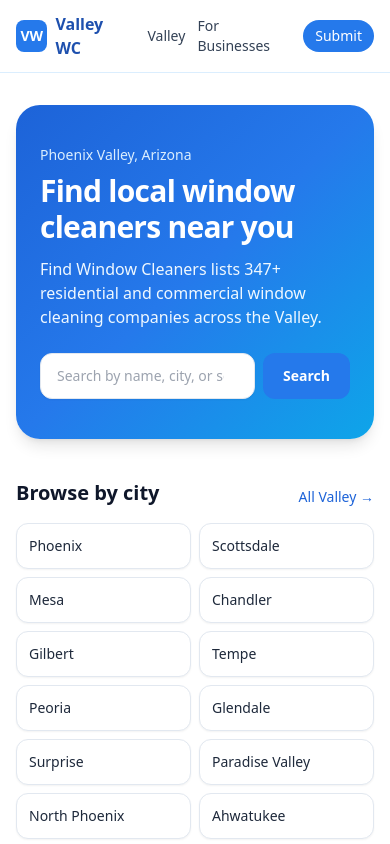
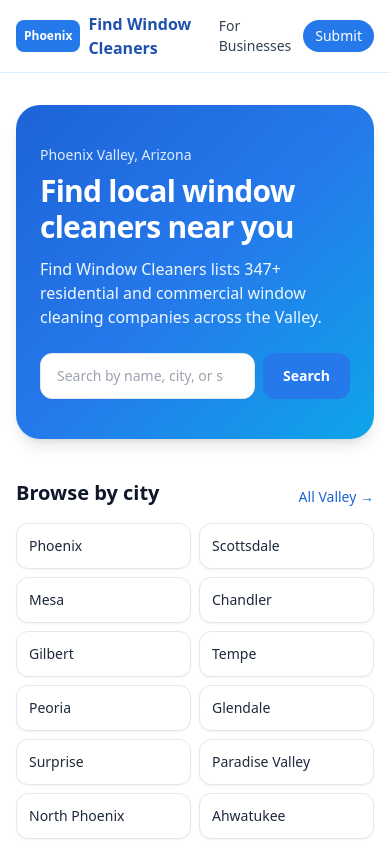
Before and after one commit to KobeBot37/Find-Window-Cleaners, a Next.js app: page / in a window 390 px wide. Shown: the top 844 px of the page. Built offline with nearby package versions, Linux system fonts and the light colour scheme.

Commit message:
Update header badge to Phoenix and drop Valley nav

```diff
--- a/src/components/Header.tsx
+++ b/src/components/Header.tsx
@@ -6,16 +6,12 @@ export function Header() {
     <header className="border-b border-brand-100 bg-white/95 backdrop-blur sticky top-0 z-40">
       <div className="mx-auto flex max-w-6xl items-center justify-between gap-4 px-4 py-3">
         <Link href="/" className="flex items-center gap-2 font-semibold text-brand-800">
-          <span className="inline-flex h-8 w-8 items-center justify-center rounded-lg bg-brand-600 text-sm text-white">
-            VW
+          <span className="inline-flex h-8 items-center justify-center rounded-lg bg-brand-600 px-2 text-xs font-semibold text-white">
+            Phoenix
           </span>
-          <span className="hidden sm:inline">{SITE_NAME}</span>
-          <span className="sm:hidden">Valley WC</span>
+          <span>{SITE_NAME}</span>
         </Link>
         <nav className="flex items-center gap-3 text-sm font-medium text-slate-700">
-          <Link href="/az/phoenix-valley-window-cleaners" className="hover:text-brand-700">
-            Valley
-          </Link>
           <Link href="/featured" className="hover:text-brand-700">
             For Businesses
           </Link>
```
